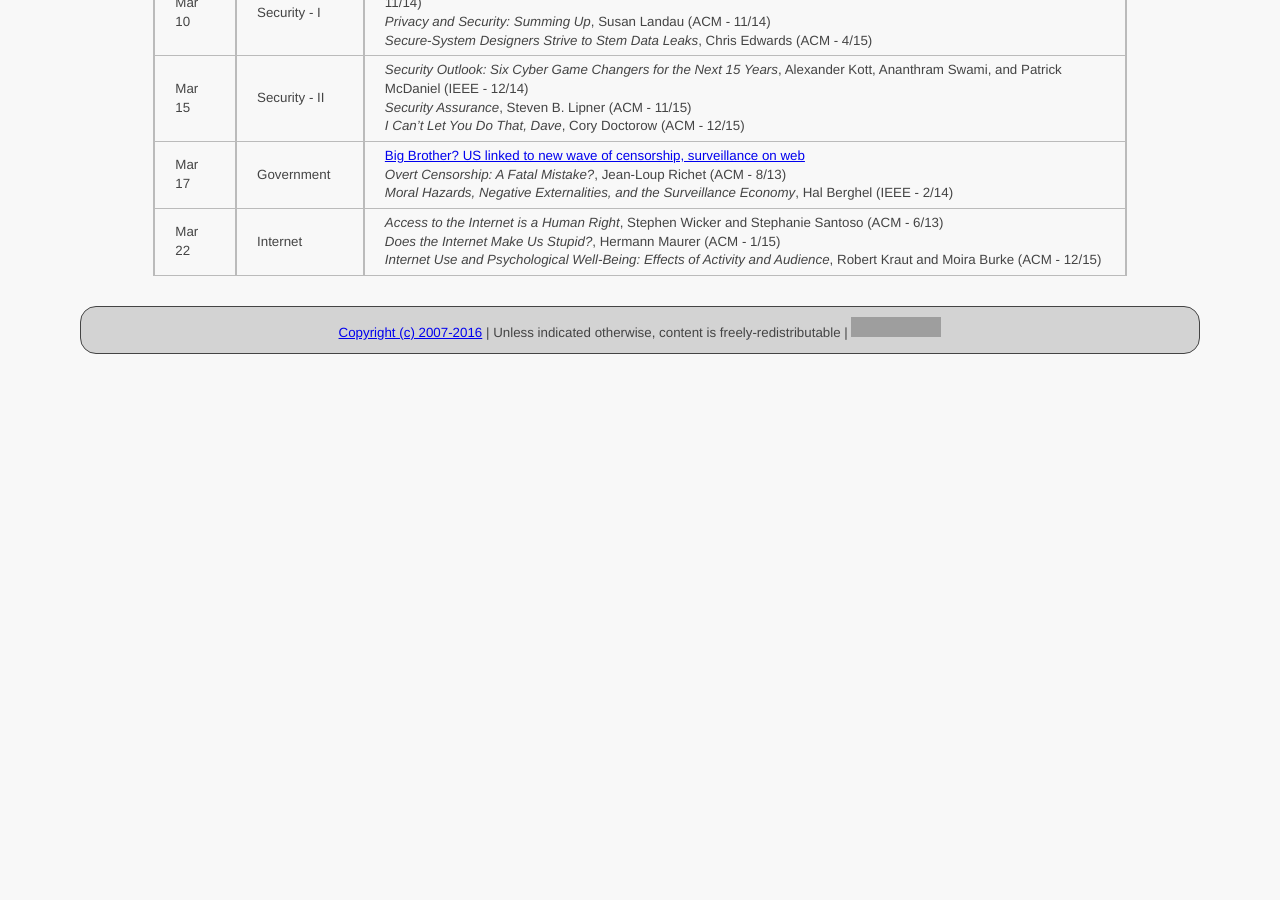
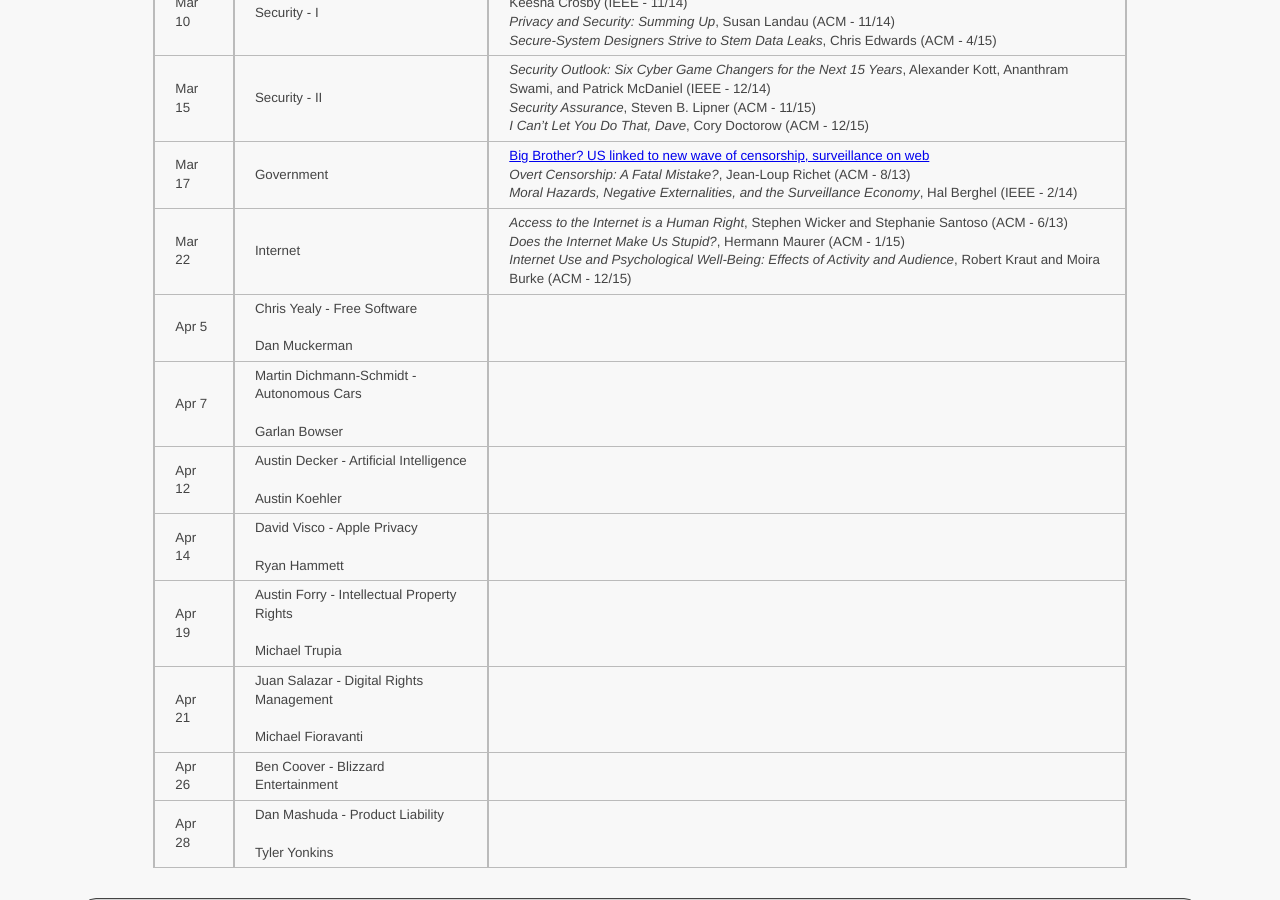
Before and after one commit to ycpcs/cs456-spring2016, a Jekyll site: the page built from schedule/index.md, in a window 1280 px wide and 900 px high, scrolled down 964 px. Built offline with Jekyll 4.4.1, drawn with Linux system fonts in a browser that asks for light colours; before the commit the page ends 1328 px from its top, so only the background shows below that; grey boxes are pictures that could not be loaded.

Commit message:
add student dates
add student dates

```diff
--- a/schedule/index.md
+++ b/schedule/index.md
@@ -30,6 +30,14 @@ All reading materials can be accessed via [Schmidt Library](http://library.ycp.e
 > Mar 15  | Security - II   | *Security Outlook: Six Cyber Game Changers for the Next 15 Years*, Alexander Kott, Ananthram Swami, and Patrick McDaniel (IEEE - 12/14) <br /> *Security Assurance*, Steven B. Lipner (ACM - 11/15) <br /> *I Can't Let You Do That, Dave*, Cory Doctorow (ACM - 12/15)|
 > Mar 17  | Government      | [Big Brother? US linked to new wave of censorship, surveillance on web](http://www.foxnews.com/tech/2013/02/27/special-report-surveillance-and-censorship-america/) <br /> *Overt Censorship: A Fatal Mistake?*, Jean-Loup Richet (ACM - 8/13) <br /> *Moral Hazards, Negative Externalities, and the Surveillance Economy*, Hal Berghel (IEEE - 2/14)|
 > Mar 22  | Internet        | *Access to the Internet is a Human Right*, Stephen Wicker and Stephanie Santoso (ACM - 6/13) <br /> *Does the Internet Make Us Stupid?*, Hermann Maurer (ACM - 1/15)  <br /> *Internet Use and Psychological Well-Being: Effects of Activity and Audience*, Robert Kraut and Moira Burke (ACM - 12/15) |
+> Apr 5   | Chris Yealy - Free Software  <br /> <br /> Dan Muckerman | |
+> Apr 7   | Martin Dichmann-Schmidt - Autonomous Cars <br /> <br /> Garlan Bowser | |
+> Apr 12  | Austin Decker - Artificial Intelligence <br /> <br /> Austin Koehler | |
+> Apr 14  | David Visco - Apple Privacy <br /> <br /> Ryan Hammett | |
+> Apr 19  | Austin Forry - Intellectual Property Rights <br /> <br /> Michael Trupia | |
+> Apr 21  | Juan Salazar - Digital Rights Management <br /> <br /> Michael Fioravanti | |
+> Apr 26  | Ben Coover - Blizzard Entertainment | |
+> Apr 28  | Dan Mashuda - Product Liability <br /> <br /> Tyler Yonkins | |
 
 
 
```
